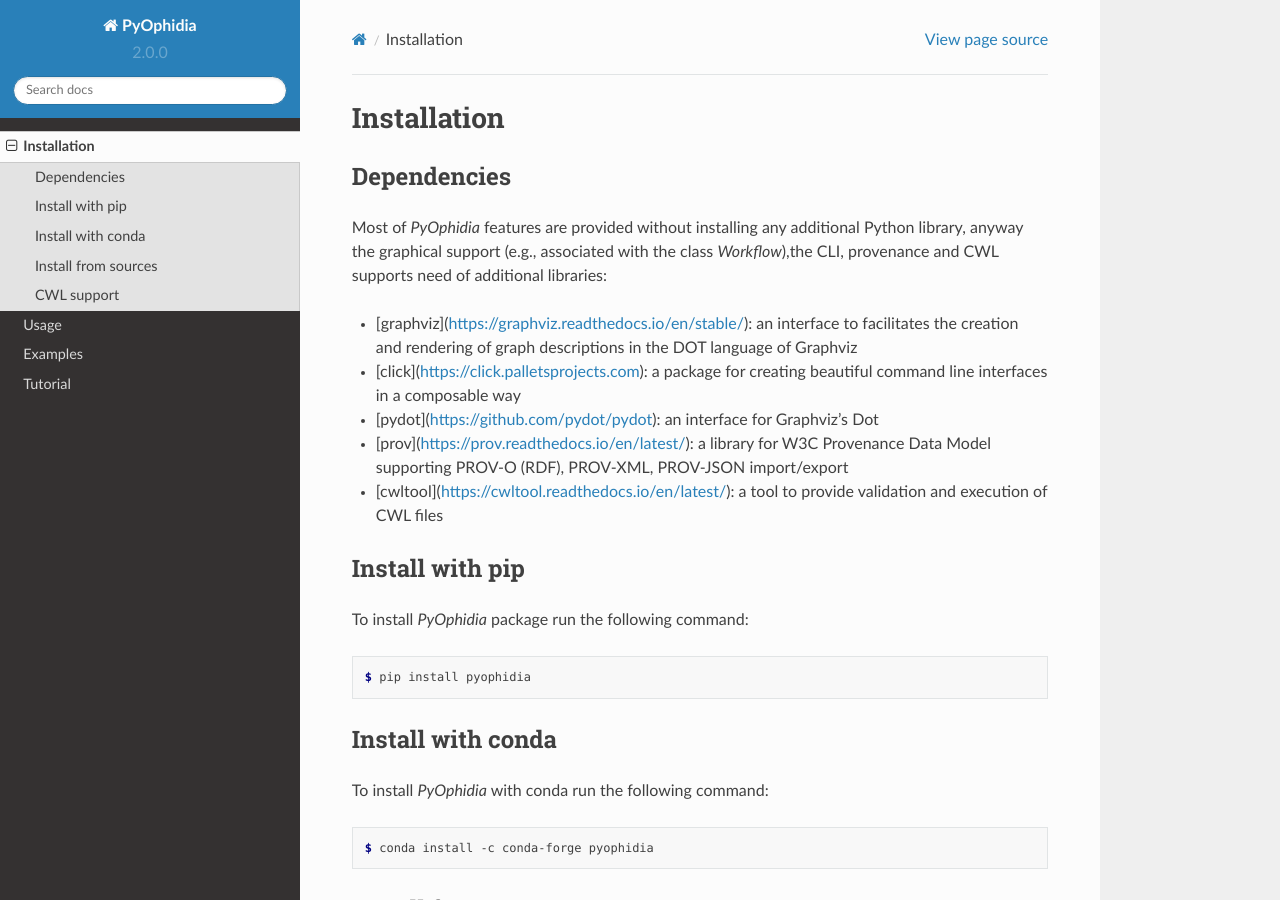
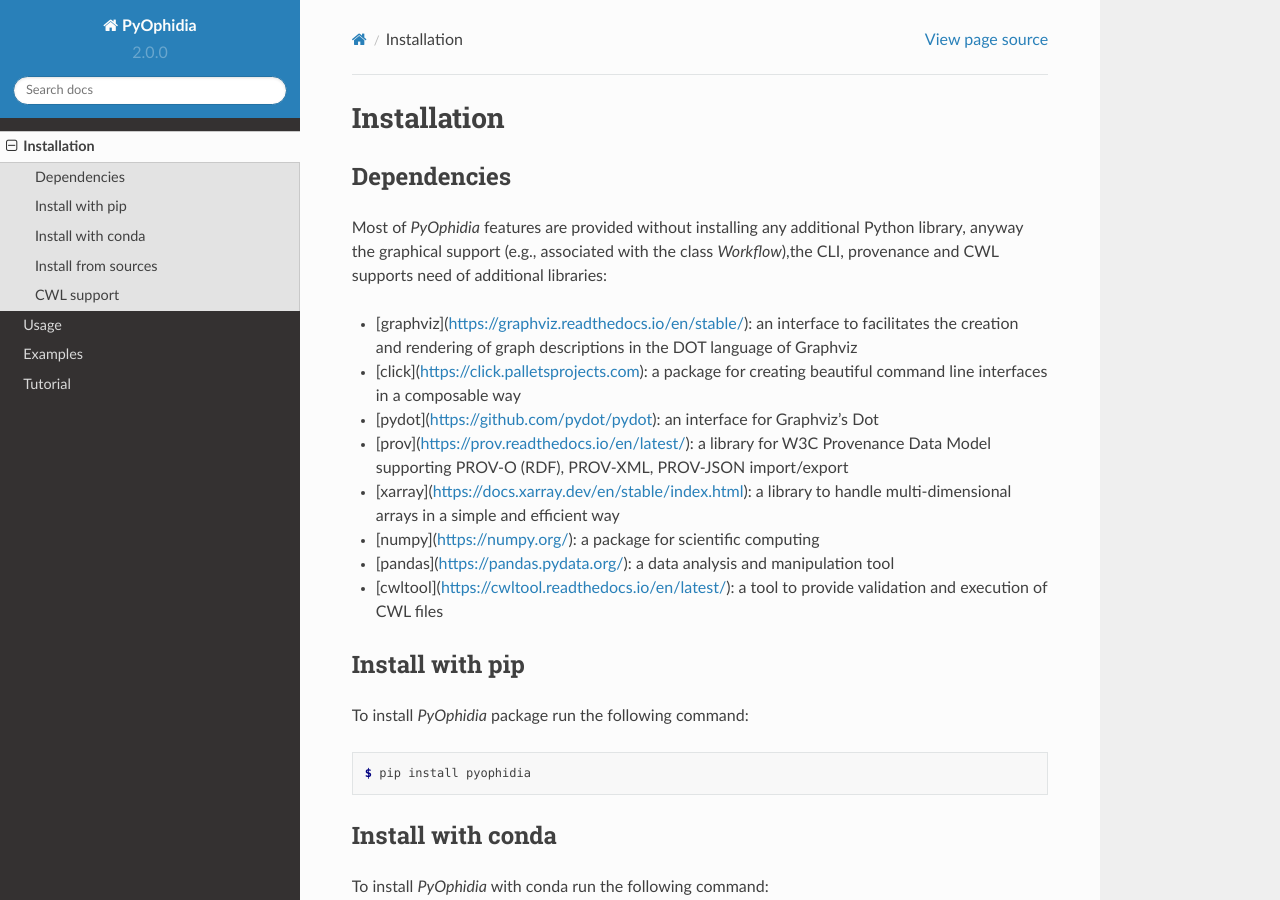
Before and after one commit to OphidiaBigData/PyOphidia, a Sphinx documentation site: the page built from docs/source/installation.rst, in a window 1280 px wide and 900 px high. Built offline with Sphinx 7.4.7 and the Read the Docs theme 2.0.0, drawn with Linux system fonts in a browser that asks for light colours.

Commit message:
Add references to depending packages

```diff
--- a/README.rst
+++ b/README.rst
@@ -30,6 +30,9 @@
 -   [click](https://click.palletsprojects.com): a package for creating beautiful command line interfaces in a composable way
 -   [pydot](https://github.com/pydot/pydot): an interface for Graphviz's Dot
 -   [prov](https://prov.readthedocs.io/en/latest/): a library for W3C Provenance Data Model supporting PROV-O (RDF), PROV-XML, PROV-JSON import/export
+-   [xarray](https://docs.xarray.dev/en/stable/index.html): a library to handle multi-dimensional arrays in a simple and efficient way
+-   [numpy](https://numpy.org/): a package for scientific computing
+-   [pandas](https://pandas.pydata.org/): a data analysis and manipulation tool
 -   [cwltool](https://cwltool.readthedocs.io/en/latest/): a tool to provide validation and execution of CWL files
 
 Installation
--- a/docs/source/index.rst
+++ b/docs/source/index.rst
@@ -12,7 +12,7 @@
 
 PyOphidia provides features for handling scientific data in the form of datacubes, managing workflow execution, enabling parallel processing on HPC/Cloud systems and supporting integration with well-known modules from the Python scientific ecosystem.
 
-It runs on Python 2.7, 3.7, 3.8, 3.9, 3.10 and 3.11 and it has some (optional) dependencies on Xarray, Pandas and Numpy. It requires a running Ophidia instance for client-server interactions. The latest PyOphidia version (v1.12) is compatible with Ophidia v1.8.
+It runs on Python 2.7, 3.7, 3.8, 3.9, 3.10 and 3.11 and it has some (optional) dependencies on Graphviz, Click, PyDot, Prov, Xarray, Numpy and Pandas. It requires a running Ophidia instance for client-server interactions. The latest PyOphidia version (v1.12) is compatible with Ophidia v1.8.
 
 It provides 4 main classes:
 
--- a/docs/source/installation.rst
+++ b/docs/source/installation.rst
@@ -12,6 +12,9 @@
 -   [click](https://click.palletsprojects.com): a package for creating beautiful command line interfaces in a composable way
 -   [pydot](https://github.com/pydot/pydot): an interface for Graphviz's Dot
 -   [prov](https://prov.readthedocs.io/en/latest/): a library for W3C Provenance Data Model supporting PROV-O (RDF), PROV-XML, PROV-JSON import/export
+-   [xarray](https://docs.xarray.dev/en/stable/index.html): a library to handle multi-dimensional arrays in a simple and efficient way
+-   [numpy](https://numpy.org/): a package for scientific computing
+-   [pandas](https://pandas.pydata.org/): a data analysis and manipulation tool
 -   [cwltool](https://cwltool.readthedocs.io/en/latest/): a tool to provide validation and execution of CWL files
 
 Install with pip
```
Also changed, not shown: other parts of README.rst (+1 -1 lines), NOTICE.rst (+20 -8 lines).
